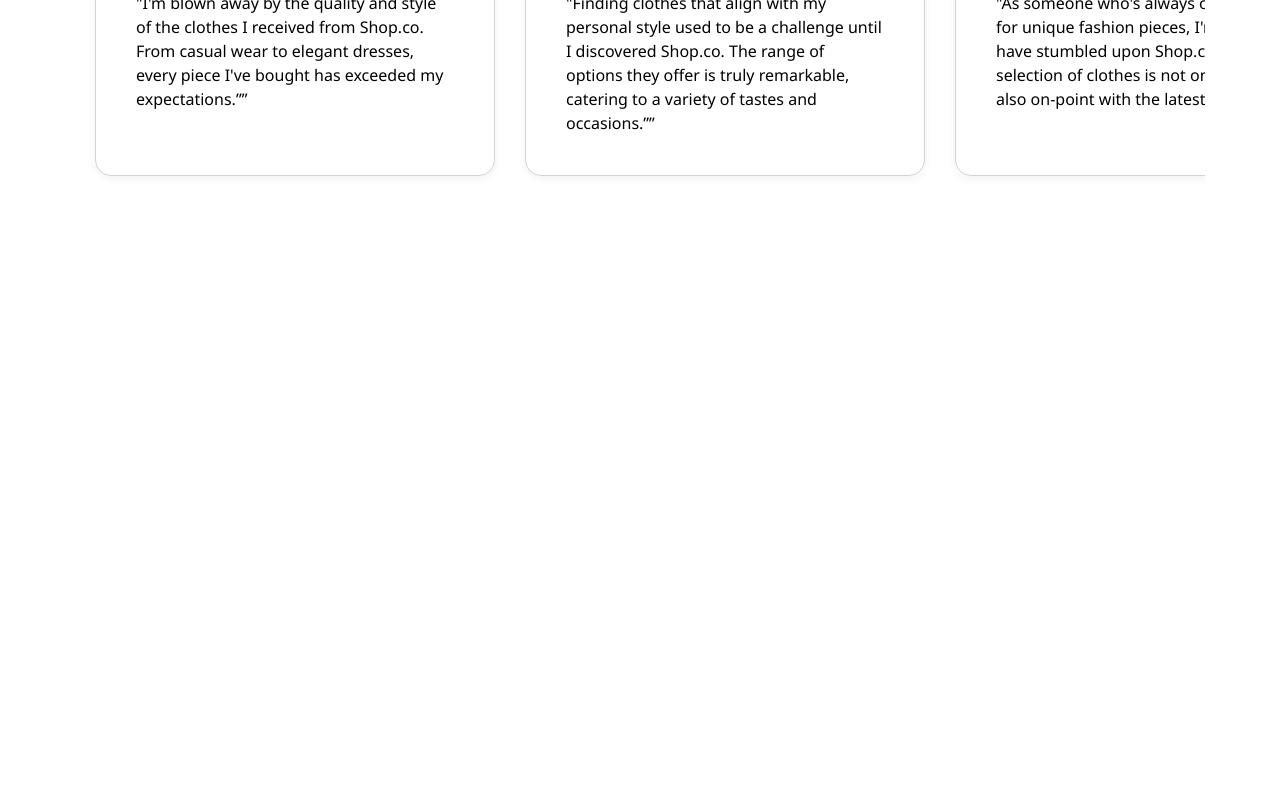
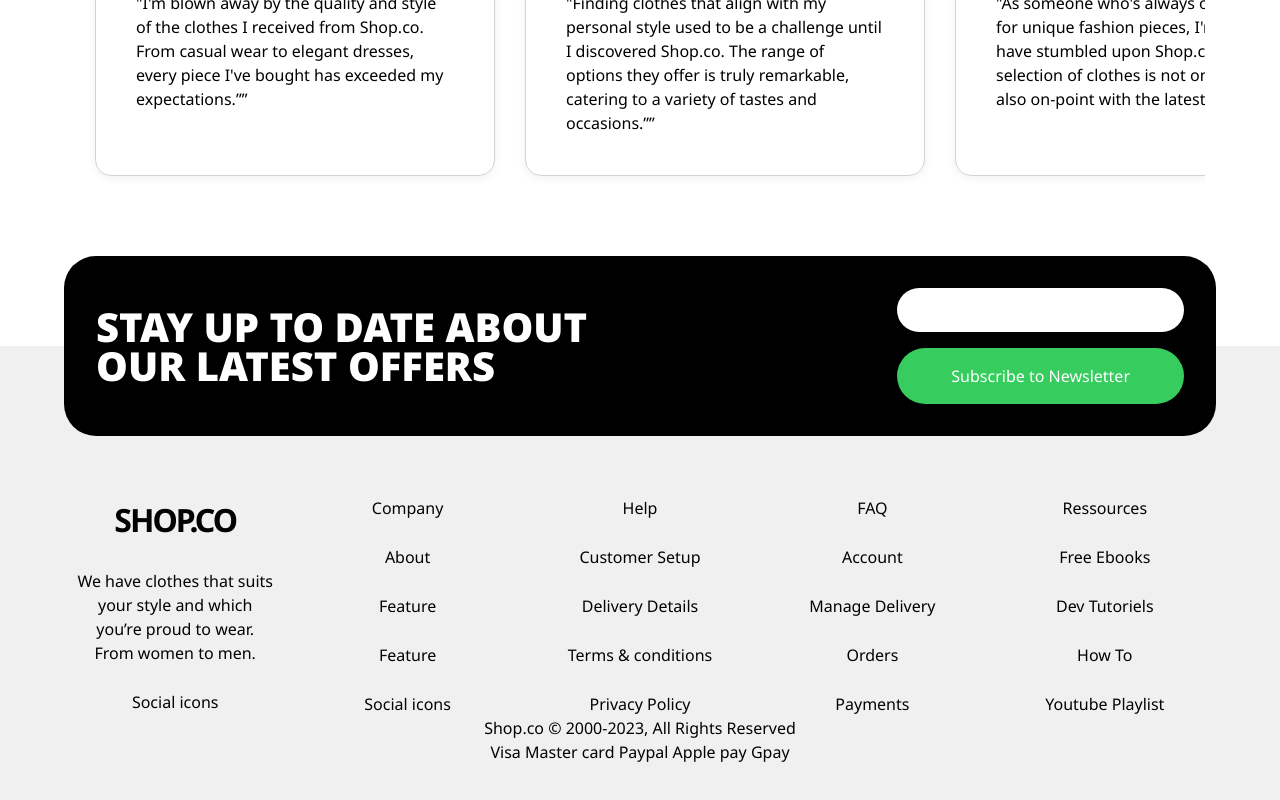
Before and after one commit to Belgacem-Dahmen/shop.co, a Vue app: page / in a window 1280 px wide. Shown: the part 4558-5358 px from the top of the page. Before the commit the page ends 4754 px from the top, so only its background shows below. Built offline with nearby package versions, Linux system fonts and the light colour scheme; the HTML template or start-up script is replaced by a standard one.

Commit message:
fix footer styles

```diff
--- a/src/App.vue
+++ b/src/App.vue
@@ -3,16 +3,15 @@
     <Topbar />
     <Navbar />
     <router-view></router-view>
+    <Footer />
   </div>
 </template>
 
 <script setup lang="ts">
-import Navbar from './components/Navbar.vue';
-import Topbar from './components/Topbar.vue';
-
+import Footer from './components/Footer.vue'
+import Navbar from './components/Navbar.vue'
+import Topbar from './components/Topbar.vue'
 </script>
-
-
 
 <style scoped>
 .main {
--- a/src/components/Footer.vue
+++ b/src/components/Footer.vue
@@ -4,46 +4,67 @@
     <div class="contact-section">
       <h2 class="contact-section_header">STAY UP TO DATE ABOUT OUR LATEST OFFERS</h2>
       <div class="contact-section_cta">
-        <input type="text">
+        <input type="text" />
         <button>Subscribe to Newsletter</button>
       </div>
     </div>
     <div class="footer-content">
       <div class="footer-col">
         <Logo />
-        <p>We have clothes that suits your style and which you’re proud to wear. From women to men.</p>
+        <p>
+          We have clothes that suits your style and which you’re proud to wear. From women to men.
+        </p>
         <div>Social icons</div>
       </div>
       <div class="footer-col">
-        <Logo />
-        <p>We have clothes that suits your style and which you’re proud to wear. From women to men.</p>
+        <p>Company</p>
+        <p>About</p>
+        <p>Feature</p>
+        <p>Feature</p>
         <div>Social icons</div>
       </div>
       <div class="footer-col">
-        <Logo />
-        <p>We have clothes that suits your style and which you’re proud to wear. From women to men.</p>
-        <div>Social icons</div>
+          <p>Help</p>
+          <p>Customer Setup</p>
+          <p>Delivery Details</p>
+          <p>Terms & conditions</p>
+          <div>Privacy Policy</div>
+      </div>
+      <div class="footer-col">
+          <p>FAQ</p>
+          <p>Account</p>
+          <p>Manage Delivery</p>
+          <p>Orders</p>
+          <p>Payments</p>
+      </div>
+      <div class="footer-col">
+          <p>Ressources</p>
+          <p>Free Ebooks</p>
+          <p>Dev Tutoriels</p>
+          <p>How To</p>
+          <p>Youtube Playlist</p>
       </div>
     </div>
-
-    <p>Shop.co © 2000-2023, All Rights Reserved</p>
-
+    <div>
+          <p>Shop.co © 2000-2023, All Rights Reserved</p>
+      <div>
+        Visa Master card Paypal Apple pay Gpay
+      </div>
+    </div>
   </footer>
 </template>
 
 <script setup lang="ts">
-import Logo from './Logo.vue';
-
-
+import Logo from './Logo.vue'
 </script>
 
 <style scoped>
 .footer {
   margin-top: 150px;
-  background-color: #F0F0F0;
+  background-color: #f0f0f0;
   color: rgb(2, 2, 2);
   text-align: center;
-  padding: 100px 75px;
+  padding: 150px 75px 50px 75px ;
   position: relative;
 }
 
@@ -106,4 +127,18 @@ button {
   flex-direction: column;
   gap: 25px;
 }
+
+@media screen and (max-width : 675px) {
+  .contact-section {
+    display: flex;
+    flex-direction: column;
+  }
+
+.footer-content {
+  margin-top: 50px;
+  display: grid;
+  grid-template-columns: repeat(1, 1fr);
+
+}
+}
 </style>
```
